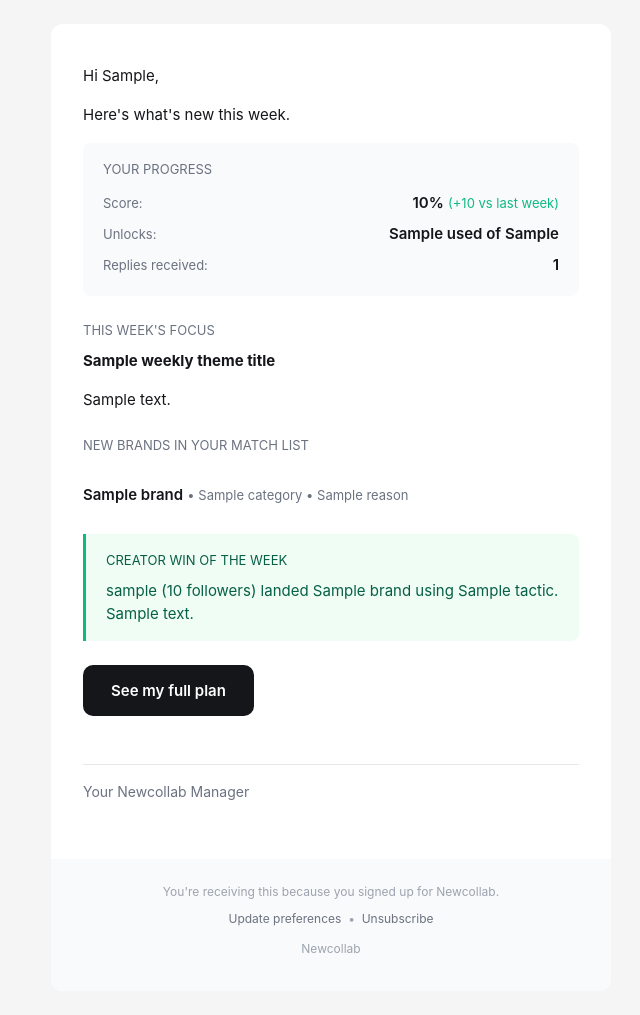
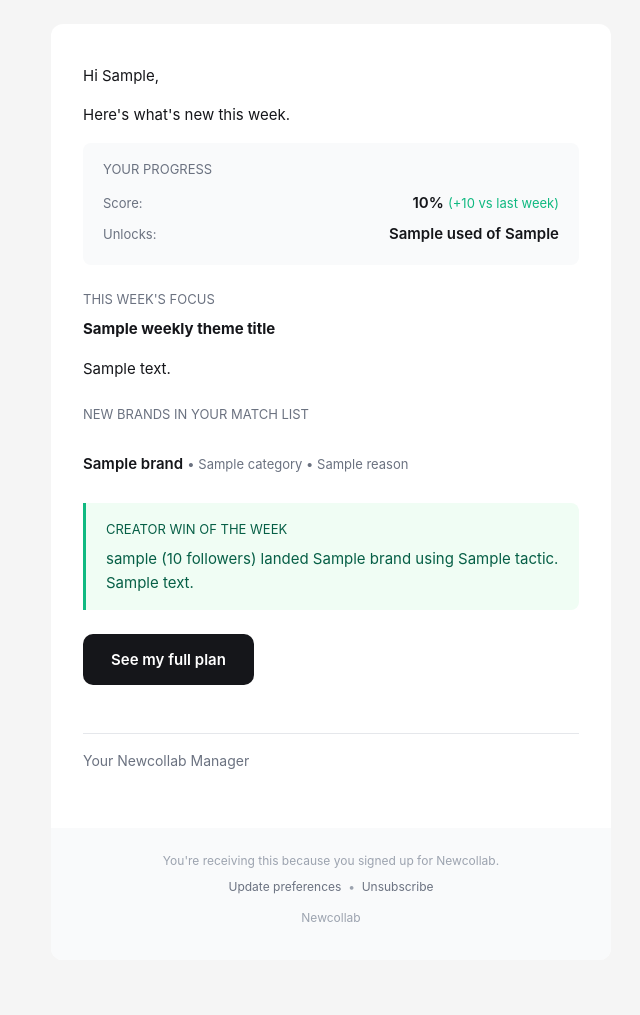
Before and after one commit to mazza92/creator-dashboard-backend, a Flask app: template templates/lifecycle/21_weekly_digest.html in a window 1280 px wide. Shown: the whole page, without its empty margins (309-949 px from the left). After the commit the page ends 922 px from the top, so only its background shows below. Run offline with Flask 3, Linux system fonts and the light colour scheme; the template is opened without the code that fills it: most values are stand-ins (such as "Sample title", 1, 10 or a date in 2020); parts of the project's set-up code (start-up, migrations or seed data) failed here and were passed over; some libraries are stand-ins or nearby versions.

Commit message:
Fix weekly digest: remove replies row, fix brand_name column
- Remove "Replies received" row from weekly digest as it shows 0 and creates frustration
- Fix pr_brands query to use brand_name column instead of non-existent name column
- Add error logging for brand fetch failures

Co-Authored-By: Claude Opus 4.5 <noreply@anthropic.com>

```diff
--- a/lifecycle_email_engine.py
+++ b/lifecycle_email_engine.py
@@ -840,13 +840,14 @@ def build_weekly_digest_context(creator_id: int) -> Dict[str, Any]:
         # Get new brands this week
         try:
             cursor.execute("""
-                SELECT name, category FROM pr_brands
+                SELECT brand_name AS name, category FROM pr_brands
                 WHERE created_at >= NOW() - INTERVAL '7 days'
                 ORDER BY created_at DESC
                 LIMIT 3
             """)
             new_brands = cursor.fetchall()
-        except Exception:
+        except Exception as e:
+            print(f"[WEEKLY DIGEST] Error fetching new brands: {e}")
             new_brands = []
 
         context = {
--- a/templates/lifecycle/21_weekly_digest.html
+++ b/templates/lifecycle/21_weekly_digest.html
@@ -27,14 +27,6 @@
                 <span style="color: #15161a; font-weight: 600;">{{ unlocks_used }} used of {{ unlocks_quota }}</span>
             </td>
         </tr>
-        <tr>
-            <td style="padding: 4px 0;">
-                <span style="color: #6b7280; font-size: 13px;">Replies received:</span>
-            </td>
-            <td style="padding: 4px 0; text-align: right;">
-                <span style="color: #15161a; font-weight: 600;">{{ replies_count }}</span>
-            </td>
-        </tr>
     </table>
 </div>
 
```
